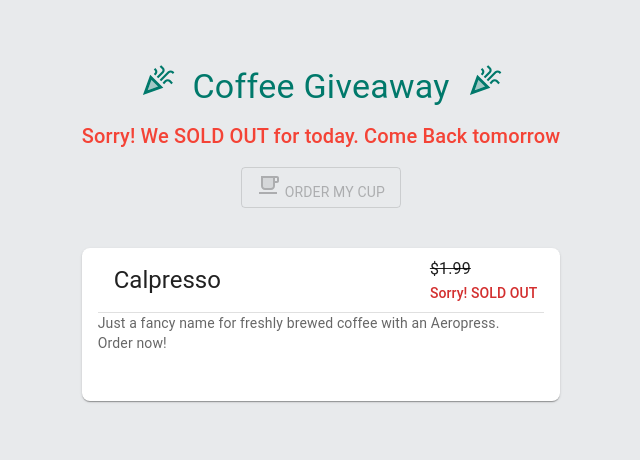
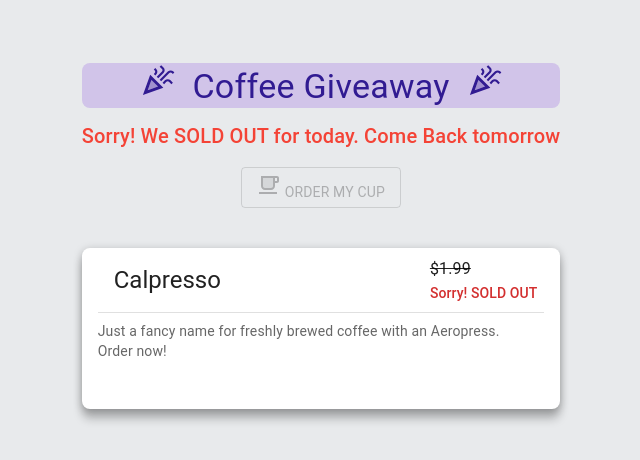
Before and after one commit to JSsquare/calppucino, a Next.js app: page / in a window 1280 px wide. Shown: the top 460 px of the page, without its empty margins (319-959 px from the left). Built offline with nearby package versions, Linux system fonts and the light colour scheme; no server answers.

Commit message:
font color change

```diff
--- a/app/constants.ts
+++ b/app/constants.ts
@@ -22,7 +22,7 @@ export const APP_CONSTANTS: ConstantsType = {
     OFFER_INFO: {
         OFFER_ACTIVE: true,
         ITEM: 'Calpresso',
-        ITEM_DESC: 'Just a fancy name for freshly brewed coffee with an Aeropress.',
+        ITEM_DESC: `Just a fancy name for freshly brewed coffee with an Aeropress.`,
         REG_PRICE: '$1.99',
         SALE_PRICE: 'only 1 cup left!',
         SOLD_OUT: false
--- a/components/WIPComponents/OfferItemCard.tsx
+++ b/components/WIPComponents/OfferItemCard.tsx
@@ -6,8 +6,9 @@ import { APP_CONSTANTS } from '../../app/constants';
 type Props = {
   isSoldOut: boolean
   cupsLeftText: string
+  fontColor: string
 }
-const OfferItemCard = ({ isSoldOut, cupsLeftText }: Props) => {
+const OfferItemCard = ({ isSoldOut, cupsLeftText, fontColor }: Props) => {
   const { OFFER_INFO } = APP_CONSTANTS
 
 return (
@@ -15,7 +16,7 @@ return (
         <a href="sms:+19176791655" id="offer-item-card-link">
             <Grid container alignItems="center" id="offer-item-card-item">
             <Grid item xs>
-            <CardHeader title={OFFER_INFO.ITEM} />
+            <CardHeader title={OFFER_INFO.ITEM}/>
             </Grid>
             <Grid item>
             <Typography
@@ -36,7 +37,8 @@ return (
             <Typography
                 variant="body2"
                 color="text.secondary"
-                component="div">
+                component="div"
+                sx={{marginTop: '8px'}}>
                 {OFFER_INFO.ITEM_DESC}<br/>  Order now!
             </Typography>
             </a>
@@ -54,8 +56,9 @@ const CardWrapper = styled(Card)`
   padding: 0 1rem 3rem 1rem;
   border-radius: 8px;
   min-height: 100px;
+  box-shadow: 0 2px 8px rgba(0,0,0,0.25), 0 10px 10px rgba(0,0,0,0.22);
+  cursor: pointer;
   &:hover {
-    cursor: pointer;
     box-shadow: 0 14px 28px rgba(0,0,0,0.25), 0 10px 10px rgba(0,0,0,0.22);
   }
 `
--- a/components/WIPComponents/WorkInProgress.tsx
+++ b/components/WIPComponents/WorkInProgress.tsx
@@ -1,5 +1,5 @@
 import { useQuery } from 'react-query';
-import { teal, red } from '@mui/material/colors';
+import { teal, red, deepPurple } from '@mui/material/colors';
 import styled from '@emotion/styled'
 import CelebrationTwoToneIcon from '@mui/icons-material/CelebrationTwoTone';
 import { Typography } from '@mui/material';
@@ -8,7 +8,6 @@ import { APP_CONSTANTS } from '../../app/constants';
 import OfferItemCard from './OfferItemCard';
 import { pluralize } from '../../app/utils/format';
 import { CTAButtons } from './CTAButtons';
-import { useRef } from 'react';
 
 const WorkInProgress = () => {
   const { data: offerItems } = useQuery('getOfferItems', async () => {
@@ -22,14 +21,15 @@ const WorkInProgress = () => {
     const { OFFER_INFO } = APP_CONSTANTS
     const isOfferActive = OFFER_INFO.OFFER_ACTIVE
     const isSoldOut = OFFER_INFO.SOLD_OUT || numberOfCupsLeft <= 0
-
+    const fontColor = deepPurple[900]
     return (
         <WIPContainer>
         <Typography
           component="h1"
           variant="h4"
           align="center"
-          color={teal[700]}
+          color={fontColor}
+          sx={{backgroundColor: deepPurple[100], borderRadius: 2}}
           gutterBottom
         >
           <CelebrationTwoToneIcon fontSize="large"/>
@@ -37,12 +37,12 @@ const WorkInProgress = () => {
           <CelebrationTwoToneIcon fontSize="large"/>
 
         </Typography>
-        <Typography variant="h6" align="center" color={isSoldOut ? red[500] : teal[700]}  component="p" gutterBottom>
+        <Typography  variant="h6" align="center" color={isSoldOut ? red[500] : fontColor}  component="p" gutterBottom>
           {isSoldOut ? APP_CONSTANTS.SOLDOUT_DESCRIPTION : APP_CONSTANTS.WIP_DESCRIPTION}
         </Typography>
 
         <CTAButtons isSoldOut={isSoldOut} />
-        {isOfferActive ? <OfferItemCard isSoldOut={isSoldOut} cupsLeftText={cupsLeftText} /> : <Menu />}
+        {isOfferActive ? <OfferItemCard isSoldOut={isSoldOut} cupsLeftText={cupsLeftText} fontColor={fontColor}/> : <Menu />}
         </WIPContainer>
     );
 };
```
